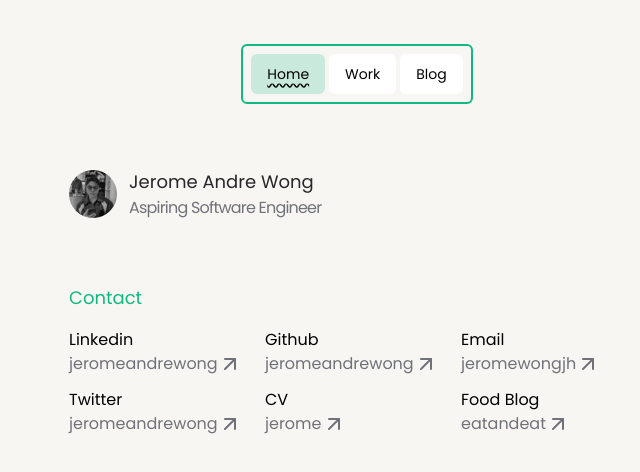
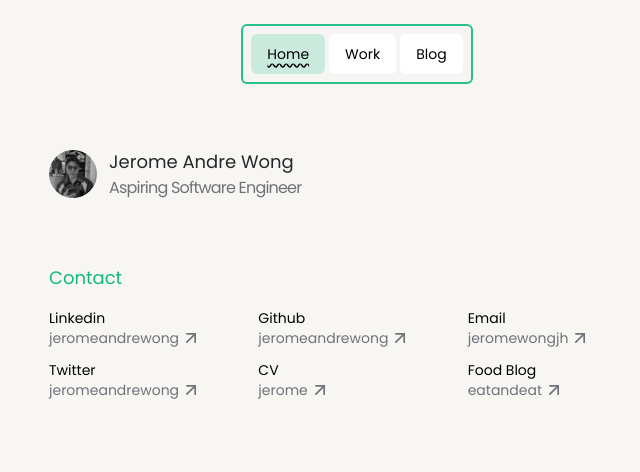
Before and after one commit to jeromeandrewong/www, a Next.js app: page / in a window 1280 px wide. Shown: the top 472 px of the page, without its empty margins (283-923 px from the left). Built offline with nearby package versions, Linux system fonts and the light colour scheme.

Commit message:
style: minor changes

```diff
--- a/app/layout.tsx
+++ b/app/layout.tsx
@@ -20,10 +20,10 @@ export default function RootLayout({
             <body>
                 <Providers>
                     <AnimateEnter>
-                        <main className="relative mt-5 flex max-h-screen min-h-screen flex-col items-center">
+                        <main className="relative flex max-h-screen min-h-screen flex-col items-center">
                             <div className="flex h-full w-full max-w-2xl flex-col">
                                 <Nav />
-                                <div className="mt-20 px-5">{children}</div>
+                                <div className="mt-14 sm:mt-20">{children}</div>
                             </div>
                         </main>
                     </AnimateEnter>
--- a/components/contactLink.tsx
+++ b/components/contactLink.tsx
@@ -12,15 +12,11 @@ type ContactLinkProps = {
 };
 const ContactLink = ({ poc, url, username }: ContactLinkProps) => {
     return (
-        <motion.div variants={fadeDownAnimation}>
+        <motion.div className="text-sm" variants={fadeDownAnimation}>
             <h1>{poc}</h1>
             <div className="flex text-zinc-500 decoration-wavy hover:cursor-alias hover:text-secondary hover:underline hover:underline-offset-8">
-                <Link
-                    className="flex text-sm sm:text-base "
-                    target="_blank"
-                    href={url}
-                >
-                    {username} <ArrowUpRight />
+                <Link className="flex " target="_blank" href={url}>
+                    {username} <ArrowUpRight className="h-5" />
                 </Link>
             </div>
         </motion.div>
--- a/components/nav.tsx
+++ b/components/nav.tsx
@@ -31,7 +31,7 @@ export default function Nav() {
     if (segment === null) segment = "";
     return (
         <div className="flex justify-center">
-            <NavigationMenu className="fixed mt-2 w-full  rounded-md border-2 border-secondary p-2">
+            <NavigationMenu className="fixed mt-2 w-full rounded-md border-2 border-secondary/90 bg-primary/90  p-2 dark:bg-dark_primary/90">
                 <NavigationMenuList>
                     {navItems.map((item, idx) => {
                         return (
```
